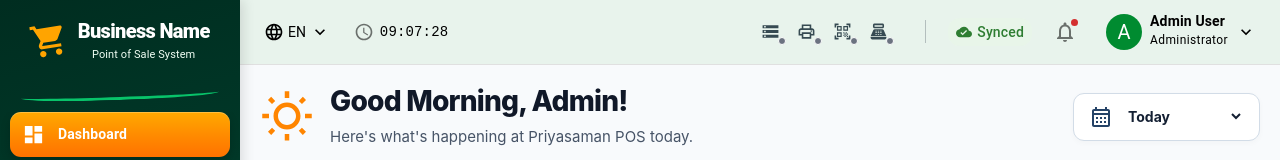
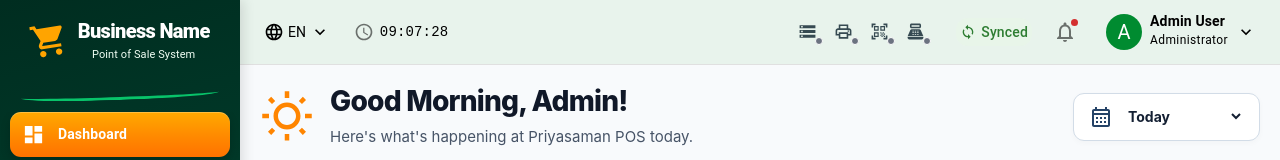
Before and after one commit to SriyanthaDeepal/priyasaman_pos_system, a React (Vite) app in the folder frontend/: page / in a window 1280 px wide. Shown: the top 160 px of the page. Built offline with nearby package versions, Linux system fonts and the light colour scheme; what @zxing/library would draw is missing.

Commit message:
style(header): remove sync separator and use synchronization icon

```diff
--- a/frontend/src/layouts/MainLayout/Header.tsx
+++ b/frontend/src/layouts/MainLayout/Header.tsx
@@ -18,7 +18,7 @@ import {
 import MenuIcon from "@mui/icons-material/Menu";
 import LanguageIcon from "@mui/icons-material/Language";
 import AccessTimeIcon from "@mui/icons-material/AccessTime";
-import CloudDoneIcon from "@mui/icons-material/CloudDone";
+import SyncOutlinedIcon from "@mui/icons-material/SyncOutlined";
 import NotificationsNoneIcon from "@mui/icons-material/NotificationsNone";
 import KeyboardArrowDownIcon from "@mui/icons-material/KeyboardArrowDown";
 import WarningAmberIcon from "@mui/icons-material/WarningAmber";
@@ -438,8 +438,6 @@ function Header({ onMenuClick, connections }: HeaderProps) {
             ))}
           </Box>
 
-          <Box aria-hidden="true" sx={{ height: 23, width: "1px", flexShrink: 0, backgroundColor: "rgba(20,32,51,.25)", mx: { xs: 0.25, md: 0.75 } }} />
-
           {/* Sync Status */}
 
           <Box
@@ -449,14 +447,14 @@ function Header({ onMenuClick, connections }: HeaderProps) {
               },
               alignItems: "center",
               gap: 0.7,
-              px: { xs: 0.25, md: 1 },
+              px: { xs: 0.25, md: 0.5 },
               py: 0.5,
               borderRadius: 3,
               backgroundColor: "#e8f5e9",
               whiteSpace: "nowrap",
             }}
           >
-            <CloudDoneIcon
+            <SyncOutlinedIcon
               sx={{
                 fontSize: 16,
                 color: "#2e7d32",
```
